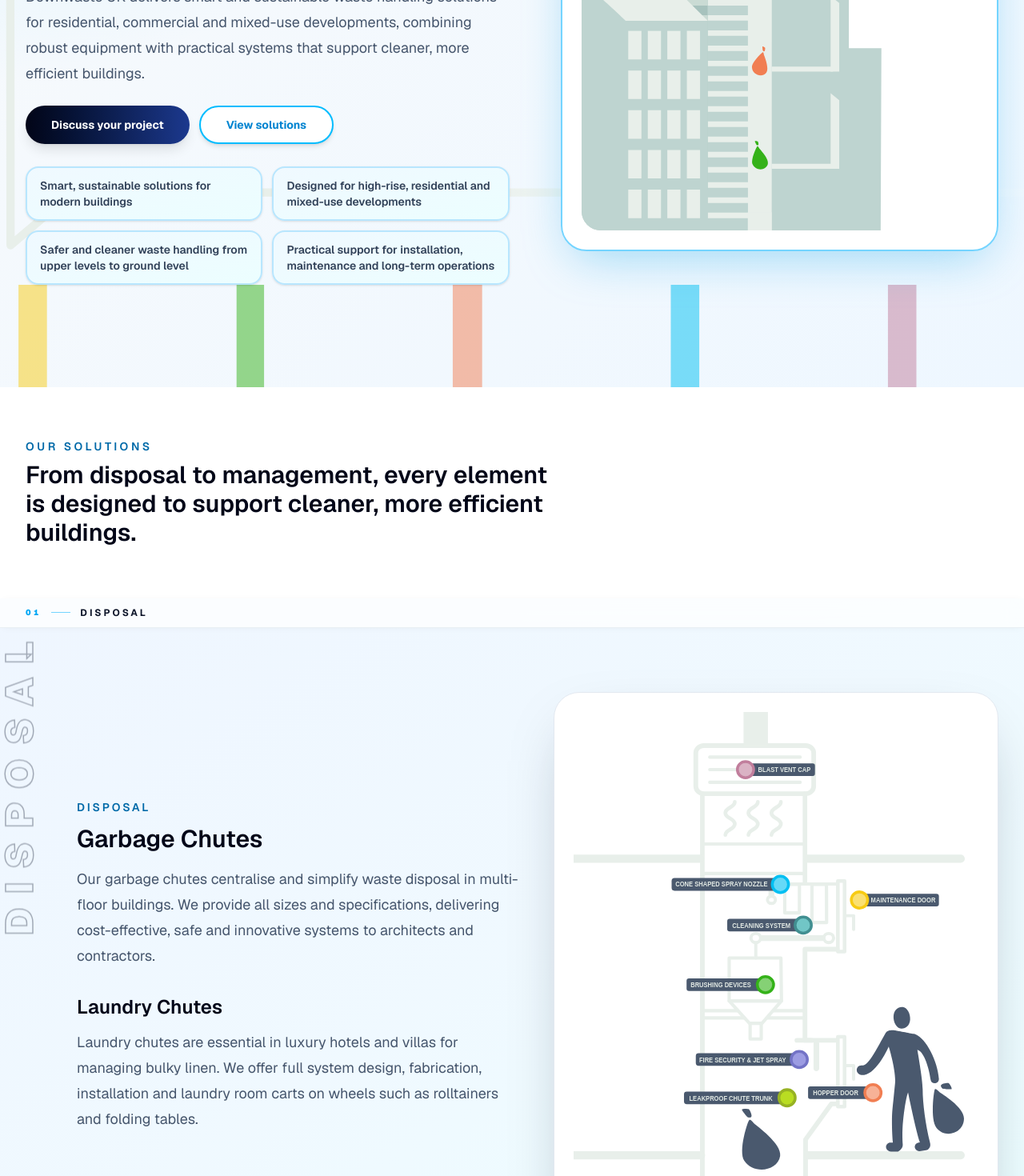
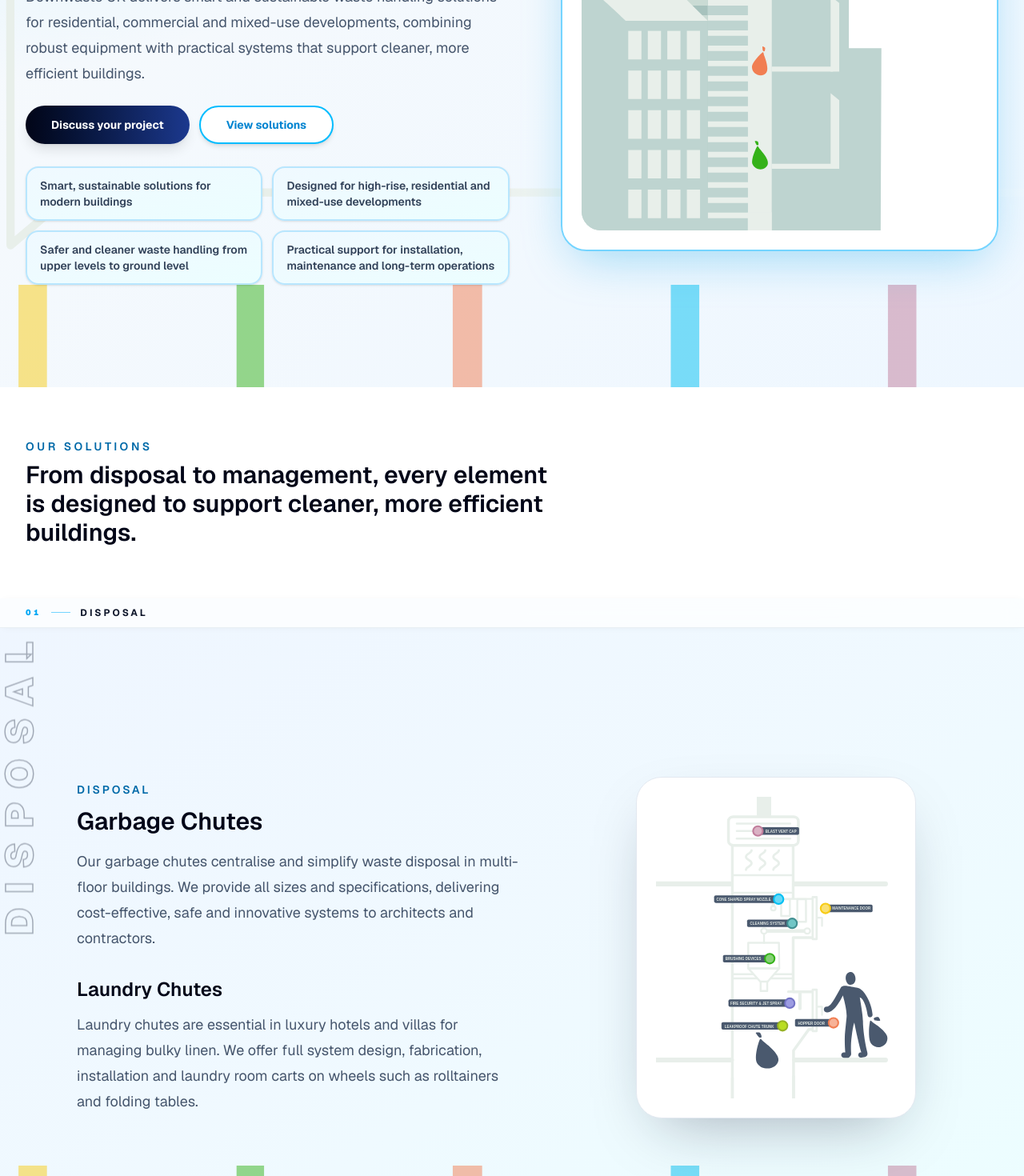
Before and after one commit to mbinnie123/downwaste-uk, a Next.js app: page / in a window 1280 px wide. Shown: the part 540-2010 px from the top of the page at 80% size. Built offline with nearby package versions, Linux system fonts and the light colour scheme.

Commit message:
Scroll-driven animations with IntersectionObserver, remove load-time CSS animations

```diff
--- /dev/null
+++ b/app/components/scroll-reveal.tsx
@@ -0,0 +1,44 @@
+"use client";
+
+import { useEffect, useRef } from "react";
+
+type Variant = "up" | "scale" | "clip";
+
+export function ScrollReveal({
+  children,
+  className = "",
+  delay = 0,
+  variant = "up",
+}: {
+  children: React.ReactNode;
+  className?: string;
+  delay?: number;
+  variant?: Variant;
+}) {
+  const ref = useRef<HTMLDivElement>(null);
+
+  useEffect(() => {
+    const el = ref.current;
+    if (!el) return;
+
+    const observer = new IntersectionObserver(
+      ([entry]) => {
+        if (entry.isIntersecting) {
+          el.style.transitionDelay = `${delay}ms`;
+          el.classList.add("sr-visible");
+          observer.unobserve(el);
+        }
+      },
+      { threshold: 0.12, rootMargin: "0px 0px -32px 0px" }
+    );
+
+    observer.observe(el);
+    return () => observer.disconnect();
+  }, [delay]);
+
+  return (
+    <div ref={ref} className={`sr-${variant} ${className}`}>
+      {children}
+    </div>
+  );
+}
--- a/app/globals.css
+++ b/app/globals.css
@@ -55,6 +55,28 @@
   }
 }
 
+/* ── Scroll-reveal ─────────────────────────────────────────── */
+.sr-up,
+.sr-scale {
+  opacity: 0;
+  transition:
+    opacity 0.85s cubic-bezier(0.16, 1, 0.3, 1),
+    transform 0.85s cubic-bezier(0.16, 1, 0.3, 1);
+}
+.sr-up    { transform: translateY(28px); }
+.sr-scale { transform: scale(0.95) translateY(16px); }
+
+/* clip: used inside overflow-hidden parents for the strip-reveal effect */
+.sr-clip {
+  display: block;
+  transform: translateY(106%);
+  transition: transform 0.82s cubic-bezier(0.16, 1, 0.3, 1);
+}
+
+.sr-up.sr-visible,
+.sr-scale.sr-visible { opacity: 1; transform: none; }
+.sr-clip.sr-visible  { transform: translateY(0); }
+
 @media (prefers-color-scheme: dark) {
   :root {
     --background: #0a0a0a;
--- a/app/page.tsx
+++ b/app/page.tsx
@@ -1,4 +1,5 @@
 import Image from "next/image";
+import { ScrollReveal } from "./components/scroll-reveal";
 import downwasteLogo from "../assets/images/downwaste-logo.svg";
 import disposalChute from "../assets/images/downwaste-disposal-chute.svg";
 import pneumaticConstruction from "../assets/images/downwaste-pneumatic-construction-disposal.svg";
@@ -143,18 +144,25 @@ export default function Home() {
             />
           </div>
           <div className="relative z-10 mx-auto flex max-w-7xl flex-col px-4 pb-14 pt-8 sm:px-6 sm:pb-20 sm:pt-12 lg:px-8 lg:pb-32">
-            <section className="grid items-center gap-10 sm:gap-12 lg:grid-cols-[1.05fr_0.95fr] lg:gap-16 animate-[fadeIn_1s_ease-in-out]">
+            <section className="grid items-center gap-10 sm:gap-12 lg:grid-cols-[1.05fr_0.95fr] lg:gap-16">
               <div className="space-y-5 sm:space-y-6">
-                <span className="inline-flex rounded-full border-2 border-sky-300 bg-sky-100 px-3 py-1 text-xs sm:text-sm font-semibold text-sky-700 animate-[slideUp_0.8s_ease-out]">
+                <ScrollReveal>
+                  <span className="inline-flex rounded-full border-2 border-sky-300 bg-sky-100 px-3 py-1 text-xs sm:text-sm font-semibold text-sky-700">
                     Urban disposal solutions for modern buildings
                   </span>
-                <h1 className="max-w-3xl text-[1.75rem] leading-tight font-bold tracking-tight sm:text-5xl lg:text-6xl bg-gradient-to-r from-slate-950 via-blue-900 to-slate-950 bg-clip-text text-transparent animate-[slideUp_0.8s_ease-out_0.1s_both]">
+                </ScrollReveal>
+                <ScrollReveal delay={120}>
+                  <h1 className="max-w-3xl text-[1.75rem] leading-tight font-bold tracking-tight sm:text-5xl lg:text-6xl bg-gradient-to-r from-slate-950 via-blue-900 to-slate-950 bg-clip-text text-transparent">
                     We design and manufacture chutes for waste, recycling and laundry.
                   </h1>
-                <p className="max-w-2xl text-base leading-7 text-slate-600 sm:text-lg sm:leading-8 animate-[slideUp_0.8s_ease-out_0.2s_both]">
+                </ScrollReveal>
+                <ScrollReveal delay={240}>
+                  <p className="max-w-2xl text-base leading-7 text-slate-600 sm:text-lg sm:leading-8">
                     Downwaste UK delivers smart and sustainable waste handling solutions for residential, commercial and mixed-use developments, combining robust equipment with practical systems that support cleaner, more efficient buildings.
                   </p>
-                <div className="flex flex-col gap-3 sm:flex-row animate-[slideUp_0.8s_ease-out_0.3s_both]">
+                </ScrollReveal>
+                <ScrollReveal delay={360}>
+                  <div className="flex flex-col gap-3 sm:flex-row">
                     <a
                       href="mailto:info@downwaste.com"
                       className="group relative inline-flex items-center justify-center rounded-full bg-gradient-to-r from-slate-950 to-blue-900 px-8 py-3 text-sm font-bold text-white shadow-lg transition-all duration-300 hover:shadow-xl hover:scale-105 overflow-hidden"
@@ -170,20 +178,23 @@ export default function Home() {
                       <span className="relative">View solutions</span>
                     </a>
                   </div>
+                </ScrollReveal>
+                <ScrollReveal delay={480}>
                   <ul className="grid grid-cols-1 gap-2 pt-1 sm:grid-cols-2 sm:gap-3">
-                  {benefits.map((benefit, idx) => (
+                    {benefits.map((benefit) => (
                       <li
                         key={benefit}
-                      className="group rounded-2xl border-2 border-sky-200 bg-gradient-to-br from-sky-50 to-cyan-50 px-4 py-3 text-sm font-semibold text-slate-700 shadow-sm hover:shadow-md hover:border-sky-400 transition-all duration-300 hover:scale-105 cursor-default animate-[slideUp_0.8s_ease-out] transform"
-                      style={{ animationDelay: `${0.4 + idx * 0.1}s` }}
+                        className="group rounded-2xl border-2 border-sky-200 bg-gradient-to-br from-sky-50 to-cyan-50 px-4 py-3 text-sm font-semibold text-slate-700 shadow-sm hover:shadow-md hover:border-sky-400 transition-all duration-300 hover:scale-105 cursor-default"
                       >
                         {benefit}
                       </li>
                     ))}
                   </ul>
+                </ScrollReveal>
               </div>
               {/* Hero image: constrained on mobile, full beside text on desktop */}
-              <div className="mx-auto w-full max-w-[18rem] sm:max-w-none rounded-2xl sm:rounded-[2rem] border-2 border-sky-300 bg-white/95 p-3 sm:p-6 shadow-[0_20px_60px_-15px_rgba(14,165,233,0.4)] backdrop-blur animate-[scaleIn_0.8s_ease-out] hover:shadow-2xl transition-all duration-500 group">
+              <ScrollReveal variant="scale" delay={200}>
+                <div className="mx-auto w-full max-w-[18rem] sm:max-w-none rounded-2xl sm:rounded-[2rem] border-2 border-sky-300 bg-white/95 p-3 sm:p-6 shadow-[0_20px_60px_-15px_rgba(14,165,233,0.4)] backdrop-blur hover:shadow-2xl transition-shadow duration-500 group">
                   <Image
                     src={chuteDisposal3}
                     alt="Downwaste disposal chute system"
@@ -193,18 +204,23 @@ export default function Home() {
                     className="h-auto w-full rounded-xl sm:rounded-[1.5rem] group-hover:scale-105 transition-transform duration-500"
                   />
                 </div>
+              </ScrollReveal>
             </section>
           </div>
         </div>
 
         <section id="solutions" className="flex flex-col">
           <div className="mx-auto flex w-full max-w-7xl flex-col px-4 py-10 sm:px-6 sm:py-12 lg:px-8 lg:py-16">
+            <ScrollReveal>
+              <div>
                 <p className="text-sm font-semibold uppercase tracking-[0.25em] text-sky-700">
                   Our solutions
                 </p>
                 <h2 className="mt-2 max-w-2xl text-2xl font-semibold text-slate-950 sm:text-3xl">
                   From disposal to management, every element is designed to support cleaner, more efficient buildings.
                 </h2>
+              </div>
+            </ScrollReveal>
           </div>
 
           {solutionGroups.map((solution, index) => {
@@ -219,7 +235,7 @@ export default function Home() {
             return (
               <div
                 key={solution.section}
-                className={`relative w-full ${gradients[index]} transition-all duration-500 ease-out animate-[fadeIn_0.8s_ease-in-out] group`}
+                className={`relative w-full ${gradients[index]} group`}
               >
                 {/* Decorative glow */}
                 <div className="pointer-events-none absolute inset-0 overflow-hidden">
@@ -251,20 +267,31 @@ export default function Home() {
                     <div className="mx-auto w-full max-w-7xl gap-10 px-4 py-10 sm:px-6 sm:py-14 lg:grid lg:grid-cols-2 lg:px-8 lg:py-20">
                       {/* Text col — always first on mobile, order swaps on desktop for odd panels */}
                       <div className={`flex flex-col justify-center ${!isEven ? 'lg:order-2' : ''}`}>
+                        <ScrollReveal>
                           <p className="text-sm font-semibold uppercase tracking-[0.2em] text-sky-700">
                             {solution.section}
                           </p>
+                        </ScrollReveal>
                         <div className="mt-3 overflow-hidden">
-                          <h3 className="text-2xl font-semibold text-slate-950 sm:text-3xl animate-[revealUp_0.7s_cubic-bezier(0.16,1,0.3,1)_both]">{solution.title}</h3>
+                          <ScrollReveal variant="clip" delay={80}>
+                            <h3 className="text-2xl font-semibold text-slate-950 sm:text-3xl">{solution.title}</h3>
+                          </ScrollReveal>
                         </div>
+                        <ScrollReveal delay={160}>
                           <p className="mt-4 text-base leading-7 text-slate-600 sm:text-lg sm:leading-8">{solution.description}</p>
+                        </ScrollReveal>
                         <div className="mt-6 overflow-hidden sm:mt-8">
-                          <h4 className="text-xl font-semibold text-slate-950 sm:text-2xl animate-[revealUp_0.7s_cubic-bezier(0.16,1,0.3,1)_0.1s_both]">{solution.secondaryTitle}</h4>
+                          <ScrollReveal variant="clip" delay={260}>
+                            <h4 className="text-xl font-semibold text-slate-950 sm:text-2xl">{solution.secondaryTitle}</h4>
+                          </ScrollReveal>
                         </div>
+                        <ScrollReveal delay={340}>
                           <p className="mt-3 text-base leading-7 text-slate-600 sm:text-lg sm:leading-8">{solution.secondaryDescription}</p>
+                        </ScrollReveal>
                       </div>
                       {/* Image col — centred below text on mobile, beside on desktop */}
                       <div className={`mt-10 flex items-center justify-center sm:mt-12 lg:mt-0 ${!isEven ? 'lg:order-1' : ''}`}>
+                        <ScrollReveal variant="scale" delay={120}>
                           <div className="w-full max-w-[14rem] sm:max-w-sm rounded-2xl border border-slate-200 bg-white p-4 shadow-lg sm:p-6 lg:max-w-none lg:rounded-[2rem] lg:shadow-[0_30px_80px_-30px_rgba(15,23,42,0.35)]">
                             <Image
                               src={solution.image}
@@ -274,6 +301,7 @@ export default function Home() {
                               className="h-auto w-full rounded-xl lg:rounded-[1.5rem]"
                             />
                           </div>
+                        </ScrollReveal>
                       </div>
                     </div>
                   </div>
@@ -295,6 +323,7 @@ export default function Home() {
 
         <section className="mx-auto w-full max-w-7xl px-4 py-12 sm:px-6 sm:py-16 lg:px-8 lg:py-20">
           <div className="grid gap-6 lg:grid-cols-[0.95fr_1.05fr]">
+            <ScrollReveal>
               <article className="rounded-2xl sm:rounded-[2rem] bg-slate-950 p-6 sm:p-8 text-white shadow-[0_30px_80px_-30px_rgba(2,6,23,0.6)]">
                 <p className="text-sm font-semibold uppercase tracking-[0.25em] text-sky-400">
                   Why UK teams specify Downwaste
@@ -306,7 +335,9 @@ export default function Home() {
                   From high-rise residential towers to commercial refurbishments, Downwaste supports efficient waste handling with systems that are robust, easy to use and well suited to modern site demands.
                 </p>
               </article>
+            </ScrollReveal>
 
+            <ScrollReveal delay={150}>
               <article className="rounded-2xl sm:rounded-[2rem] border border-slate-200 bg-white p-6 sm:p-8 shadow-[0_30px_80px_-35px_rgba(15,23,42,0.25)]">
                 <div className="grid grid-cols-2 gap-3 sm:gap-4">
                   <div className="rounded-xl sm:rounded-2xl border border-slate-200 bg-slate-50 p-3 sm:p-4">
@@ -327,11 +358,13 @@ export default function Home() {
                   </div>
                 </div>
               </article>
+            </ScrollReveal>
           </div>
         </section>
 
         <section className="mx-auto w-full max-w-7xl px-4 py-12 sm:px-6 sm:py-16 lg:px-8 lg:py-20">
-          <div className="mb-8 sm:mb-12 animate-[slideUp_0.8s_ease-out]">
+          <ScrollReveal>
+            <div className="mb-8 sm:mb-12">
               <p className="text-sm font-semibold uppercase tracking-[0.25em] text-sky-700">
                 Featured projects
               </p>
@@ -339,10 +372,12 @@ export default function Home() {
                 Trusted by leading developments worldwide
               </h2>
             </div>
+          </ScrollReveal>
 
           <div className="grid gap-5 sm:grid-cols-2 lg:grid-cols-4">
             {featuredProjects.map((project, idx) => (
-              <article key={project.title} className="group overflow-hidden rounded-2xl border-2 border-slate-200 bg-white shadow-sm hover:shadow-2xl hover:border-sky-300 transition-all duration-500 hover:-translate-y-2 animate-[scaleIn_0.6s_ease-out] cursor-pointer" style={{ animationDelay: `${idx * 100}ms` }}>
+              <ScrollReveal key={project.title} variant="scale" delay={idx * 90}>
+                <article className="group overflow-hidden rounded-2xl border-2 border-slate-200 bg-white shadow-sm hover:shadow-2xl hover:border-sky-300 transition-all duration-500 hover:-translate-y-2 cursor-pointer">
                   <div className="relative h-48 overflow-hidden bg-gradient-to-br from-sky-100 to-cyan-100 sm:h-60">
                     <Image
                       src={project.image}
@@ -358,11 +393,13 @@ export default function Home() {
                     <p className="mt-2 sm:mt-3 text-xs sm:text-sm text-slate-600 group-hover:text-slate-700 transition-colors duration-300">{project.description}</p>
                   </div>
                 </article>
+              </ScrollReveal>
             ))}
           </div>
         </section>
 
-        <section className="mx-auto flex w-full max-w-7xl flex-col gap-6 px-4 py-12 sm:px-6 sm:py-16 lg:px-8 lg:py-20 animate-[slideUp_0.8s_ease-out]">
+        <section className="mx-auto flex w-full max-w-7xl flex-col gap-6 px-4 py-12 sm:px-6 sm:py-16 lg:px-8 lg:py-20">
+          <ScrollReveal>
           <div className="rounded-2xl sm:rounded-[2rem] bg-gradient-to-br from-sky-500 via-cyan-500 to-blue-600 p-6 sm:p-8 shadow-[0_30px_80px_-30px_rgba(14,165,233,0.4)] border border-sky-300/50">
             <div className="flex flex-col gap-6 lg:flex-row lg:items-center lg:justify-between">
               <div className="max-w-2xl">
@@ -385,6 +422,7 @@ export default function Home() {
               </a>
             </div>
           </div>
+          </ScrollReveal>
         </section>
       </main>
     </div>
```
Lines whose indentation alone changed are shown as unchanged.
